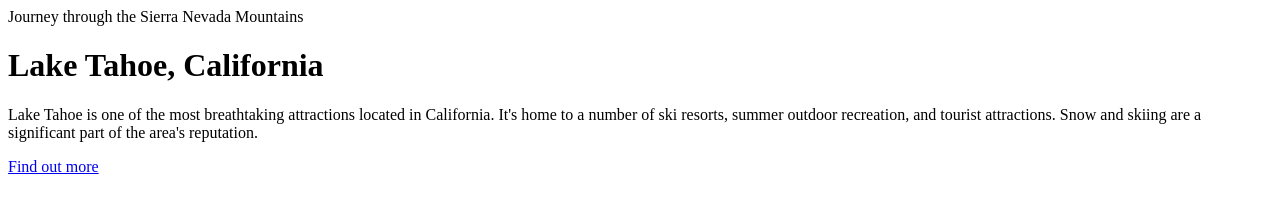
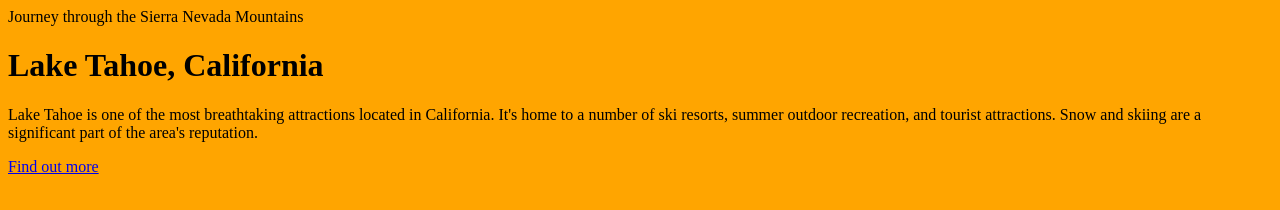
Before and after one commit to monmon8/inline-and-internal-styles, a plain HTML site: page start/index.html in a window 1280 px wide. Drawn offline with Linux system fonts and the light colour scheme.

Commit message:
chaging coloe of the body

```diff
--- a/start/index.html
+++ b/start/index.html
@@ -1,16 +1,20 @@
 <!DOCTYPE html>
 <html>
+
 <head>
   <title>Lake Tahoe</title>
 </head>
-  <body>
+
+<body style="background-color: orange;">
   <header>
     <span>Journey through the Sierra Nevada Mountains</span>
     <h1>Lake Tahoe, California</h1>
   </header>
   <p>
-      Lake Tahoe is one of the most breathtaking attractions located in California. It's home to a number of ski resorts, summer outdoor recreation, and tourist attractions. Snow and skiing are a significant part of the area's reputation.
+    Lake Tahoe is one of the most breathtaking attractions located in California. It's home to a number of ski resorts,
+    summer outdoor recreation, and tourist attractions. Snow and skiing are a significant part of the area's reputation.
   </p>
   <a href="#">Find out more</a>
 </body>
+
 </html>
```
Also changed, not shown: 2 other files. Lines whose indentation alone changed are shown as unchanged.
